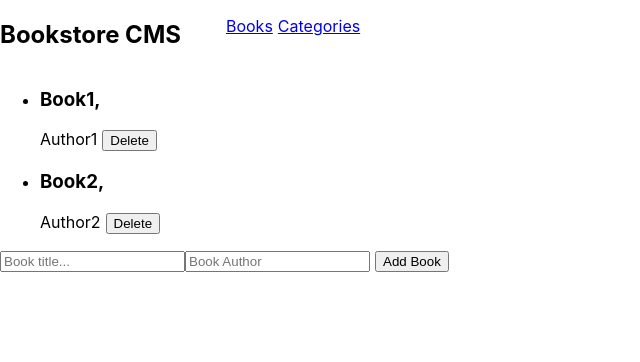
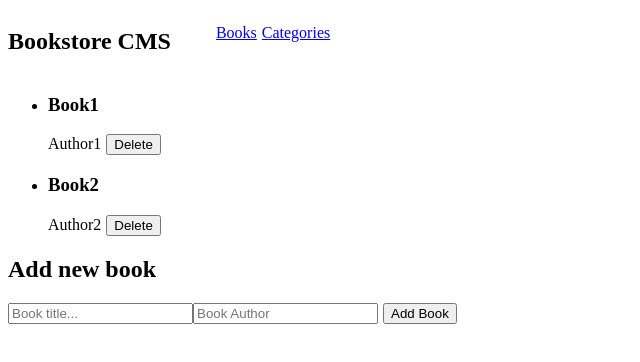
Before and after one commit to hiwina/bookstore, a React (Create React App) app: page / in a window 1280 px wide. Shown: the top 362 px of the page, without its empty margins (0-640 px from the left). Built offline with nearby package versions, Linux system fonts and the light colour scheme.

Commit message:
add reducers and actions

```diff
--- a/package.json
+++ b/package.json
@@ -6,6 +6,7 @@
     "@testing-library/jest-dom": "^5.16.5",
     "@testing-library/react": "^13.4.0",
     "@testing-library/user-event": "^13.5.0",
+    "prop-types": "^15.8.1",
     "react": "^18.2.0",
     "react-dom": "^18.2.0",
     "react-router-dom": "^6.12.1",
--- a/src/App.js
+++ b/src/App.js
@@ -1,18 +1,23 @@
 import './App.css';
-import { Routes, Route } from 'react-router-dom';
+import {
+  BrowserRouter,
+  Routes,
+  Route,
+} from 'react-router-dom';
 import Navbar from './components/Navbar';
 import Books from './components/Books';
 import Categories from './components/Categories';
 
 const App = () => (
   <>
-    <Navbar />
-    <div>
-      <Routes>
-        <Route path="/" element={<Books />} />
-        <Route path="/categories" element={<Categories />} />
-      </Routes>
-
+    <div className="books-container">
+      <BrowserRouter>
+        <Navbar />
+        <Routes>
+          <Route path="/" element={<Books />} />
+          <Route path="/Categories" element={<Categories />} />
+        </Routes>
+      </BrowserRouter>
     </div>
   </>
 );
--- a/src/components/AddBook.js
+++ b/src/components/AddBook.js
@@ -1,7 +1,8 @@
 import React from 'react';
 
 const AddBook = () => (
-  <div>
+  <div id="form-container">
+    <h2>Add new book</h2>
     <form>
       <input type="text" placeholder="Book title..." />
       <input type="text" placeholder="Book Author" />
--- a/src/components/BookItem.js
+++ b/src/components/BookItem.js
@@ -1,13 +1,10 @@
-/* eslint-disable react/prop-types */
 import React from 'react';
+import PropTypes from 'prop-types';
 
 const BookItem = ({ title, author }) => (
   <div>
     <li>
-      <h3>
-        {title}
-        ,
-      </h3>
+      <h3>{title}</h3>
       <span>
         {author}
       </span>
@@ -16,4 +13,14 @@ const BookItem = ({ title, author }) => (
   </div>
 );
 
+BookItem.propTypes = {
+  title: PropTypes.string,
+  author: PropTypes.string,
+};
+
+BookItem.defaultProps = {
+  title: '',
+  author: '',
+};
+
 export default BookItem;
--- a/src/index.css
+++ /dev/null
@@ -1,27 +0,0 @@
-body {
-  margin: 0;
-  font-family:
-    -apple-system,
-    BlinkMacSystemFont,
-    'Segoe UI',
-    'Roboto',
-    'Oxygen',
-    'Ubuntu',
-    'Cantarell',
-    'Fira Sans',
-    'Droid Sans',
-    'Helvetica Neue',
-    sans-serif;
-  -webkit-font-smoothing: antialiased;
-  -moz-osx-font-smoothing: grayscale;
-}
-
-code {
-  font-family:
-    source-code-pro,
-    Menlo,
-    Monaco,
-    Consolas,
-    'Courier New',
-    monospace;
-}
--- a/src/index.js
+++ b/src/index.js
@@ -1,27 +1,10 @@
 import React from 'react';
 import ReactDOM from 'react-dom/client';
-import './index.css';
-import {
-  createBrowserRouter,
-  RouterProvider,
-} from 'react-router-dom';
 import App from './App';
-import Categories from './components/Categories';
-
-const router = createBrowserRouter([
-  {
-    path: '/',
-    element: <App />,
-  },
-  {
-    path: '/categories',
-    element: <Categories />,
-  },
-]);
 
 const root = ReactDOM.createRoot(document.getElementById('root'));
 root.render(
   <React.StrictMode>
-    <RouterProvider router={router} />
+    <App />
   </React.StrictMode>,
 );
```
Also changed, not shown: src/redux/books/booksSlice.js (added, +33 -0 lines), src/redux/categories/categoriesSlice.js (added, +15 -0 lines), src/redux/configureStore.js (added, +13 -0 lines), src/setupTests.js (deleted, +0 -5 lines), 2 other files (tests, documents, lock files or other folders).
